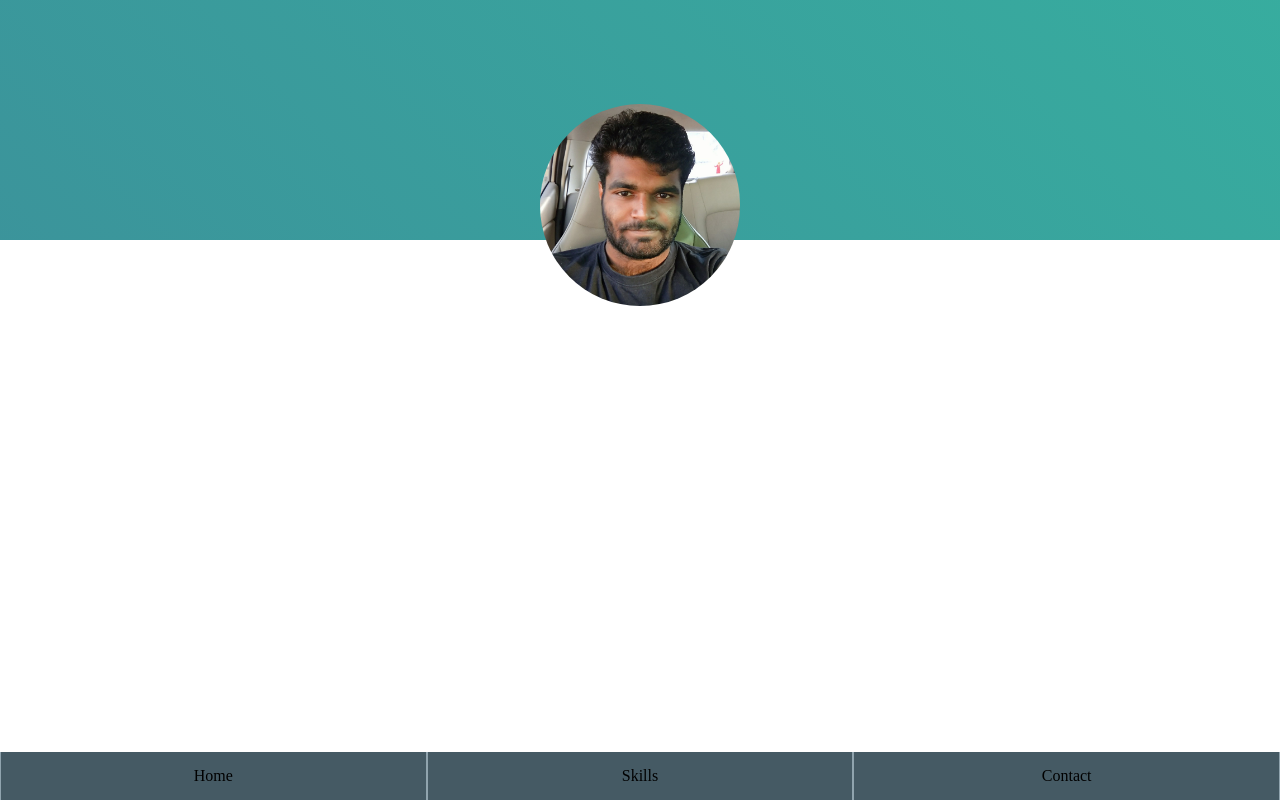
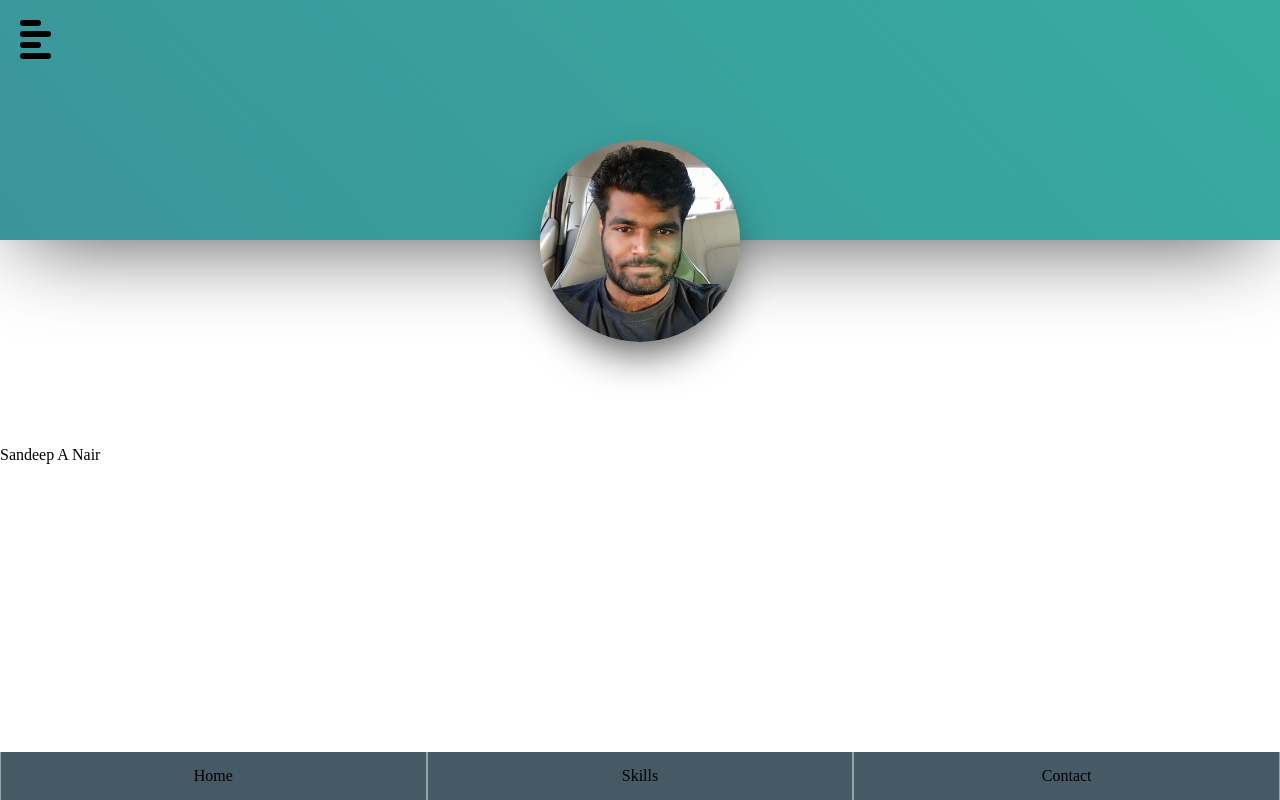
Before and after one commit to sanair96/portfolio, a plain HTML site: page main.html in a window 1280 px wide. Drawn offline with Linux system fonts and the light colour scheme.

Commit message:
Added few animations

```diff
--- a/css/main.css
+++ b/css/main.css
@@ -1,7 +1,15 @@
+html {
+	perspective: 30px;
+}
+
 body,html{
 	min-height: 100vh;
 	margin: 0px;
 	padding: 0px;
+}
+
+#root {
+	transition: all .2s;
 }
 
 .navigation{
@@ -35,7 +43,11 @@ body,html{
 
 .gradient{
 	height: 30vh;
+	min-height: 170px;
 	width: 100%;
+	-webkit-box-shadow: 0px 20px 90px -23px rgba(0,0,0,0.75);
+-moz-box-shadow: 0px 20px 90px -23px rgba(0,0,0,0.75);
+box-shadow: 0px 20px 90px -23px rgba(0,0,0,0.75);
 background: linear-gradient(226deg, #32cca4, #426b94);
 background-size: 400% 400%;
 -webkit-animation: gradanime 30s ease infinite;
@@ -44,20 +56,85 @@ background-size: 400% 400%;
 animation: gradanime 30s ease infinite;
 }
 
+.fadeIn{
+	animation: fadeIn 1s;
+}
+
+@keyframes fadeIn {
+	0%{
+		opacity: 0;
+	}
+	100%{
+		opacity: 1;
+	}
+}
+
 .myimg{
-	position: absolute;
-	top: 13vh;
+	position: relative;
+	top: -100px;
 	width: 100%;
 	text-align: center;
-	overflow: hidden;
+	overflow: visible;
 	margin-left: auto;
 	margin-right: auto;
+	transition: all 0.5s;
 }
 
 .mainimg{
-	width: 200px;
+	-webkit-box-shadow: 0px 20px 44px -12px rgba(0,0,0,0.75);
+	-moz-box-shadow: 0px 20px 44px -12px rgba(0,0,0,0.75);
+	box-shadow: 0px 20px 44px -12px rgba(0,0,0,0.75);
+	width: 17vw;
 	border-radius: 100px;
+	min-width: 150px;
+	max-width: 200px;
 }
+
+.hamburger {
+	padding: 20px;
+	position: absolute;
+	display: flex;
+	flex-direction: column;
+	justify-content: space-around;
+
+}
+
+.hamburger div {
+	width: 15px;
+	border-radius: 10px;
+	margin-bottom: 5px;
+	border-style: solid;
+	border-width: 3px;
+	border-color: black;
+	transition: all .5s;
+}
+.hamburger div:nth-child(even) {
+	width: 25px;
+}
+
+.hamburger-open div:nth-child(even) {
+	transform: rotateZ(180deg);
+}
+
+.hamburger-open div:nth-child(1) {
+	width: 15px;
+	transform: translateY(5px) translateX(-3px) rotate(-405deg);
+}
+.hamburger-open div:nth-child(3) {
+	width: 15px;
+	transform: translateY(-5px) translateX(-3px) rotate(405deg);
+}
+
+.move-back {
+	transform: translateZ(-3px);
+}
+
+@media screen and (max-width:500px) {
+	.myimg {
+		top:-75px;
+	}
+}
+
 @-webkit-keyframes gradanime {
     0%{background-position:0% 50%}
     50%{background-position:100% 50%}
--- a/main.html
+++ b/main.html
@@ -6,9 +6,23 @@
 	<link rel="stylesheet" type="text/css" href="css/main.css">
 </head>
 <body>
-	<div class="gradient">
+	<div id='sidebar' onclick="sideBarToggle(this)" class='hamburger'>
+		<div></div>
+		<div></div>
+		<div></div>
+		<div id='drawer'>
+
 		</div>
-	<div class="myimg"><img class="mainimg" src="img/prof.jpg"></div>
+	</div>
+	<div id="root">
+		<div class="gradient"></div>
+		<div class="myimg">
+			<img class="mainimg" id="mugshot" src="img/prof.jpg"></div>
+			<div>
+				<span>
+					Sandeep A Nair
+				</span>
+			</div>
 		<div>
 		</div>
 		<div class="navigation">
@@ -19,5 +33,17 @@
 			<div class="nav"><a class="nava" href="#">Contact</a>
 			</div>
 		</div>
+	</div>
 </body>
+<script>
+	window.onload = ()=>{
+		document.getElementById('mugshot').classList.add('fadeIn');
+	}
+
+	sideBarToggle = (e) => {
+		console.log(e)
+		e.classList.toggle('hamburger-open');
+		document.getElementById('root').classList.toggle('move-back');
+	}
+</script>
 </html>
```
Lines whose indentation alone changed are shown as unchanged.
